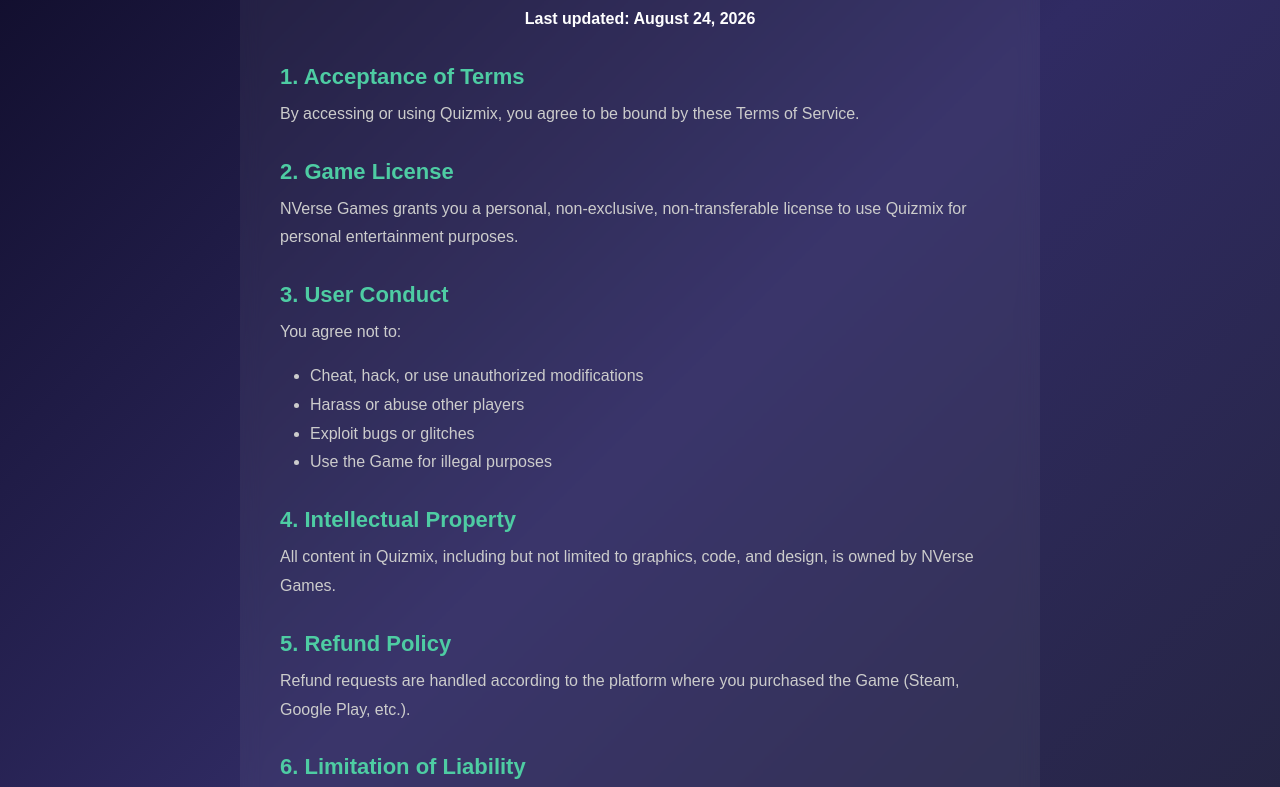
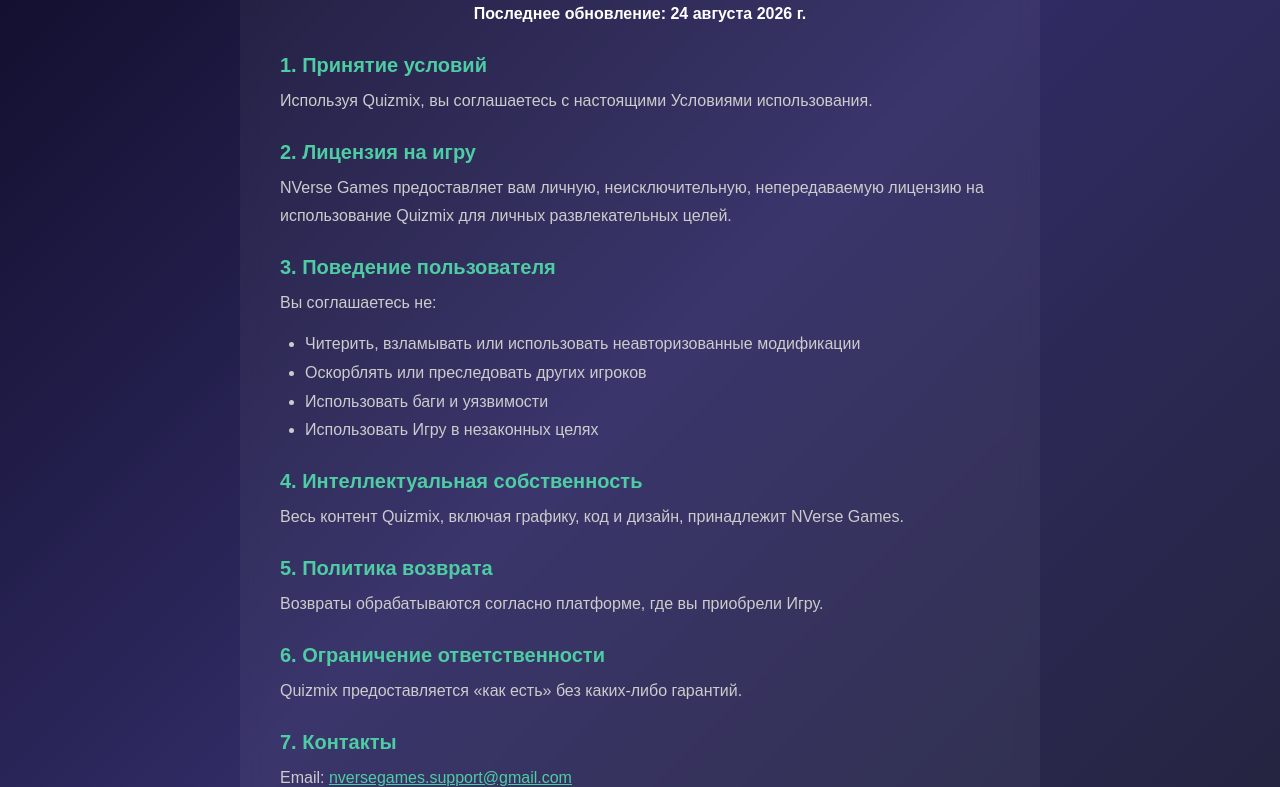
Before and after one commit to nversegames/NVerse-Games, a plain HTML site: page terms.html in a window 1280 px wide. Shown: the part 132-919 px from the top of the page. Drawn offline with Linux system fonts and the light colour scheme.

Commit message:
Update terms.html

```diff
--- a/terms.html
+++ b/terms.html
@@ -1,9 +1,9 @@
 <!DOCTYPE html>
-<html>
+<html lang="ru">
 <head>
   <meta charset="UTF-8">
   <meta name="viewport" content="width=device-width, initial-scale=1.0">
-  <title>Terms of Service - NVerse Games</title>
+  <title>Условия использования - NVerse Games</title>
   <style>
     * {
       margin: 0;
@@ -30,26 +30,26 @@
 
     h1 {
       color: #e94560;
-      font-size: 32px;
+      font-size: 28px;
       margin-bottom: 20px;
       text-align: center;
     }
 
     h2 {
       color: #4ecca3;
-      font-size: 22px;
-      margin-top: 30px;
+      font-size: 20px;
+      margin-top: 25px;
       margin-bottom: 10px;
     }
 
     p {
       line-height: 1.8;
-      margin-bottom: 15px;
+      margin-bottom: 12px;
       color: #ccc;
     }
 
     ul {
-      margin: 15px 0 15px 30px;
+      margin: 10px 0 10px 25px;
       line-height: 1.8;
       color: #ccc;
     }
@@ -65,34 +65,34 @@
 </head>
 <body>
   <div class="container">
-    <h1>Terms of Service - Quizmix</h1>
-    <p style="text-align:center;"><strong>Last updated: August 24, 2026</strong></p>
+    <h1>Условия использования - Quizmix</h1>
+    <p style="text-align:center;"><strong>Последнее обновление: 24 августа 2026 г.</strong></p>
 
-    <h2>1. Acceptance of Terms</h2>
-    <p>By accessing or using Quizmix, you agree to be bound by these Terms of Service.</p>
+    <h2>1. Принятие условий</h2>
+    <p>Используя Quizmix, вы соглашаетесь с настоящими Условиями использования.</p>
 
-    <h2>2. Game License</h2>
-    <p>NVerse Games grants you a personal, non-exclusive, non-transferable license to use Quizmix for personal entertainment purposes.</p>
+    <h2>2. Лицензия на игру</h2>
+    <p>NVerse Games предоставляет вам личную, неисключительную, непередаваемую лицензию на использование Quizmix для личных развлекательных целей.</p>
 
-    <h2>3. User Conduct</h2>
-    <p>You agree not to:</p>
+    <h2>3. Поведение пользователя</h2>
+    <p>Вы соглашаетесь не:</p>
     <ul>
-      <li>Cheat, hack, or use unauthorized modifications</li>
-      <li>Harass or abuse other players</li>
-      <li>Exploit bugs or glitches</li>
-      <li>Use the Game for illegal purposes</li>
+      <li>Читерить, взламывать или использовать неавторизованные модификации</li>
+      <li>Оскорблять или преследовать других игроков</li>
+      <li>Использовать баги и уязвимости</li>
+      <li>Использовать Игру в незаконных целях</li>
     </ul>
 
-    <h2>4. Intellectual Property</h2>
-    <p>All content in Quizmix, including but not limited to graphics, code, and design, is owned by NVerse Games.</p>
+    <h2>4. Интеллектуальная собственность</h2>
+    <p>Весь контент Quizmix, включая графику, код и дизайн, принадлежит NVerse Games.</p>
 
-    <h2>5. Refund Policy</h2>
-    <p>Refund requests are handled according to the platform where you purchased the Game (Steam, Google Play, etc.).</p>
+    <h2>5. Политика возврата</h2>
+    <p>Возвраты обрабатываются согласно платформе, где вы приобрели Игру.</p>
 
-    <h2>6. Limitation of Liability</h2>
-    <p>Quizmix is provided "as is" without warranties of any kind.</p>
+    <h2>6. Ограничение ответственности</h2>
+    <p>Quizmix предоставляется «как есть» без каких-либо гарантий.</p>
 
-    <h2>7. Contact</h2>
+    <h2>7. Контакты</h2>
     <p>Email: <a href="mailto:nversegames.support@gmail.com">nversegames.support@gmail.com</a></p>
   </div>
 </body>
```
